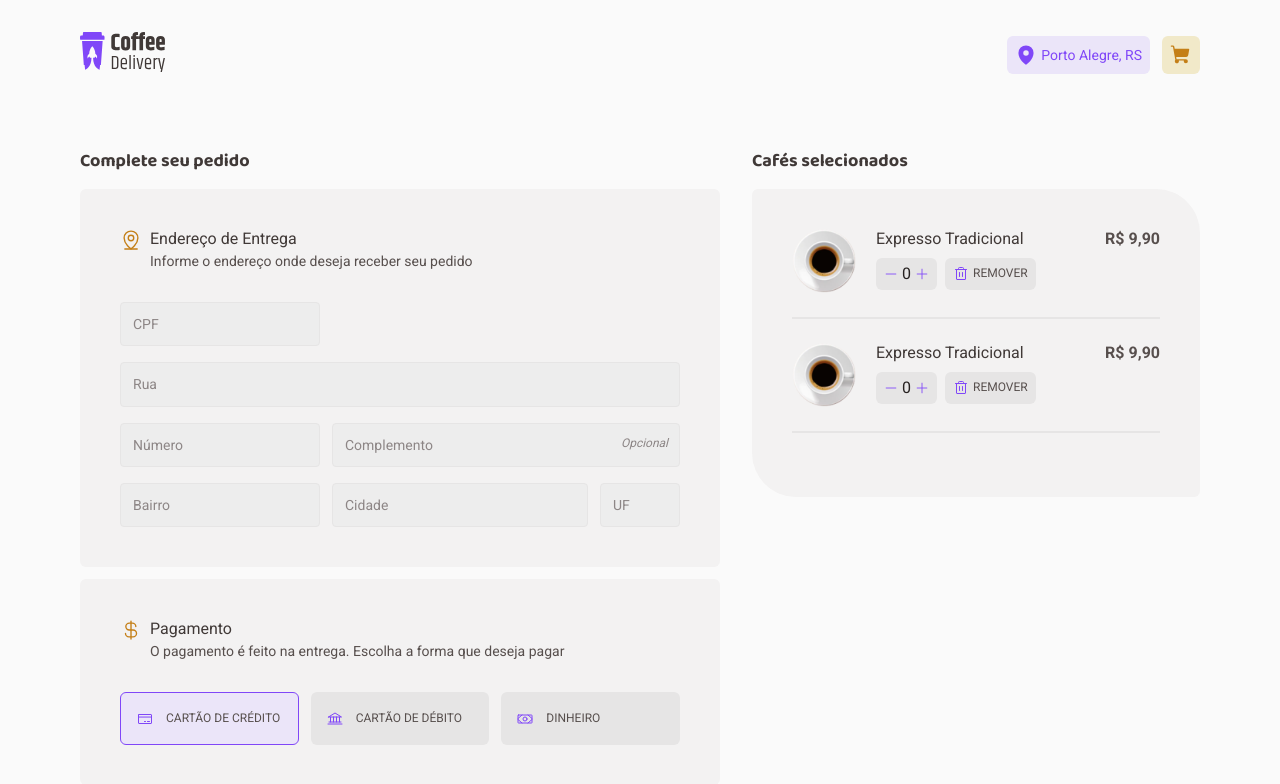
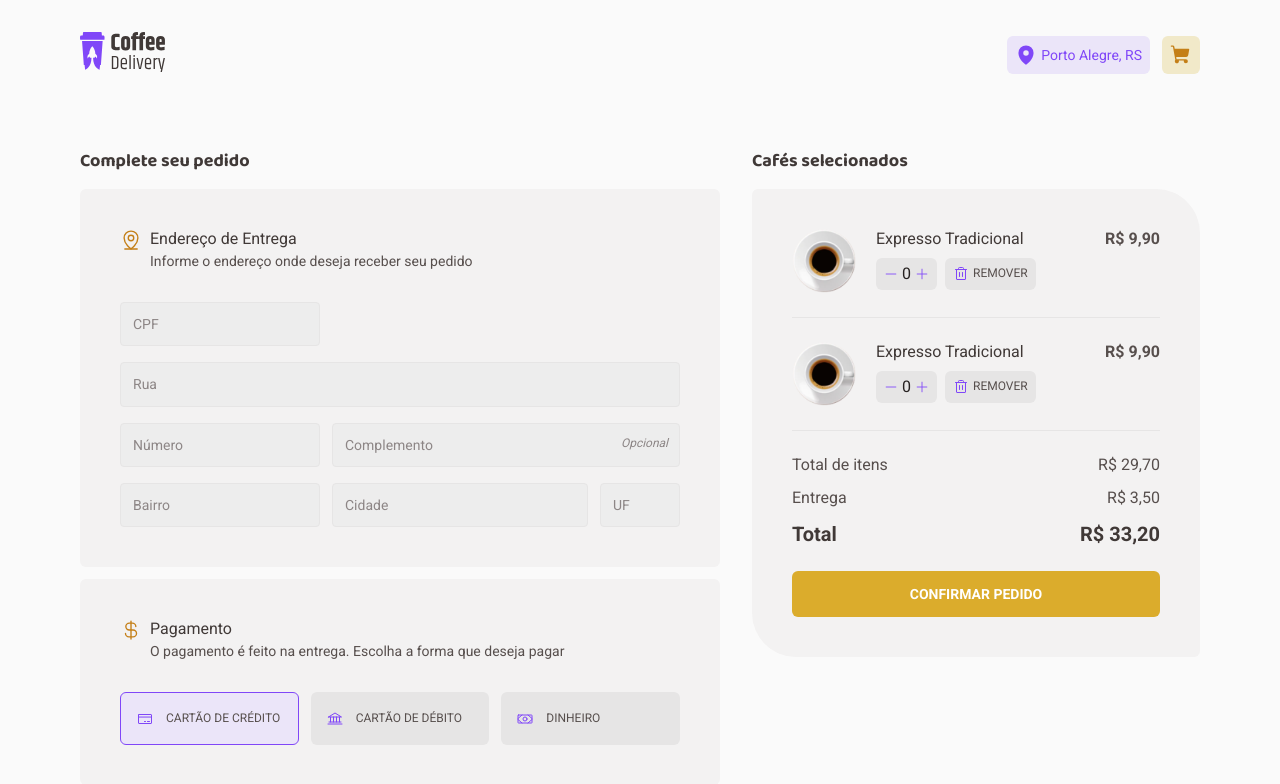
Before and after one commit to ViniciusHack/coffe_delivery, a React (Vite) app: page /checkout in a window 1280 px wide. Shown: the top 784 px of the page. Built offline with nearby package versions, Linux system fonts and the light colour scheme.

Commit message:
feat: Checkout page

```diff
--- a/src/components/CoffeeCartItem/styles.ts
+++ b/src/components/CoffeeCartItem/styles.ts
@@ -4,7 +4,8 @@ export const CoffeeCartItemContainer = styled.div`
   hr {
     width: 100%;
     height: 0;
-    border: 1px solid ${props => props.theme["base-400"]};
+    border: 0;
+    border-bottom: 1px solid ${props => props.theme["base-400"]};
     margin: 1.5rem 0;
   }
 `
--- a/src/pages/Checkout/index.tsx
+++ b/src/pages/Checkout/index.tsx
@@ -1,8 +1,9 @@
 import { Bank, CreditCard, CurrencyDollar, MapPinLine, Money } from "phosphor-react";
+import { Button } from "../../components/Button";
 import { CoffeeCartItem } from "../../components/CoffeeCartItem";
 import { Input } from "../../components/Input";
 import { SelectButton } from "../../components/SelectButton";
-import { CartItemsContainer, CheckoutContainer, Content, FormContainer, FormContent, FormHeader, InputInLine, InputsWrapper, Payment, PaymentMethod, Text } from "./styles";
+import { CalcItem, CartItemsContainer, CheckoutContainer, Content, FormContainer, FormContent, FormHeader, InputInLine, InputsWrapper, Payment, PaymentMethod, Text, TotalCalc } from "./styles";
 
 export function Checkout() {
   return (
@@ -51,6 +52,22 @@ export function Checkout() {
         <Content>
           <CoffeeCartItem />
           <CoffeeCartItem />
+        <TotalCalc>
+          <CalcItem>
+            <span>Total de itens</span>
+            <span>R$ 29,70</span>
+          </CalcItem>
+          <CalcItem>
+            <span>Entrega</span>
+            <span>R$ 3,50</span>
+          </CalcItem>
+          <CalcItem>
+            <h3>Total</h3>
+            <h3>R$ 33,20</h3>
+          </CalcItem>
+        </TotalCalc>
+
+        <Button mainColor="yellow" size="lg" variant="default" text="confirmar pedido" />
         </Content>
       </CartItemsContainer>
     </CheckoutContainer>
--- a/src/pages/Checkout/styles.ts
+++ b/src/pages/Checkout/styles.ts
@@ -86,3 +86,27 @@ export const Content = styled.section`
   border-radius: 6px 44px;
   width: 100%;
 `
+
+export const TotalCalc = styled.div`
+  display: grid;
+  gap: .75rem;
+  padding-bottom: 1.5rem;
+`
+
+export const CalcItem = styled.div`
+  display: flex;
+  justify-content: space-between;
+
+  span {
+    font-size: 1rem;
+    color: ${props => props.theme['base-700']};
+  }
+
+  h3 {
+    font-family: 'Roboto';
+    font-weight: 700;
+    font-size: 1.25rem;
+
+    color: ${props => props.theme['base-800']};
+  }
+`
```
